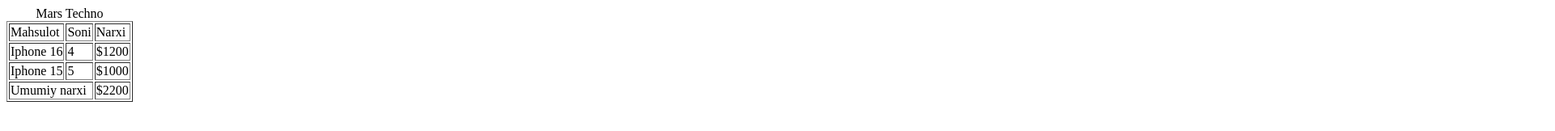
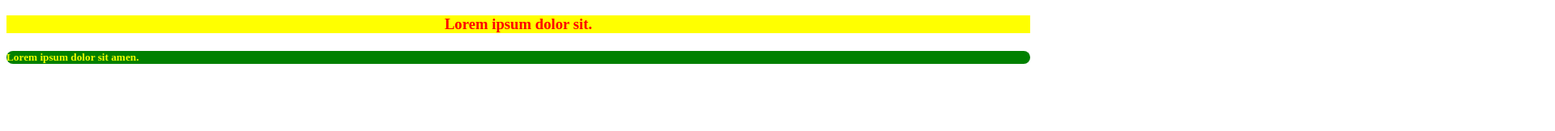
Before and after one commit to dildilnozova-arch/6, a plain HTML site: page index.html in a window 1280 px wide. Shown: the top 162 px of the page at 81% size, 1920 px wide, since content can reach past the window. Drawn offline with Linux system fonts and the light colour scheme.

Commit message:
Add files via upload

```diff
--- a/index.html
+++ b/index.html
@@ -1,39 +1,16 @@
+<!DOCTYPE html>
 <html lang="en">
+
 <head>
     <meta charset="UTF-8">
     <meta name="viewport" content="width=device-width, initial-scale=1.0">
-    <title>9-dars</title>
-    <link rel="stylesheet" href="style.css">
+    <title>Document</title>
 </head>
+
 <body>
-    <table border="1">
-        <caption>Mars Techno</caption>
-        <thead>
-            <tr>
-                <td>Mahsulot</td>
-                <td>Soni</td>
-                <td>Narxi</td>
-            </tr>
-        </thead>
-        <tbody>
-            <tr>
-                <td>Iphone 16</td>
-                <td>4</td>
-                <td>$1200</td>
-            </tr>
-            <tr>
-                <td>Iphone 15</td>
-                <td>5</td>
-                <td>$1000</td>
-            </tr>
+    <h3 style="color: red; text-align: center; background-color: yellow;">Lorem ipsum dolor sit.</h3>
+    <h5 style="color: rgb(238, 255, 0); text-align: left; background-color: green; border-radius: 250px;">Lorem ipsum dolor sit amen.</h5>
+    <p style="color: black; text-align: left; font-size:1600px;">Lorem, Ipsum</p>
+</body>
 
-        </tbody>
-        <tfoot>
-            <tr>
-                <td colspan="2">Umumiy narxi</td>
-                <td>$2200</td>
-            </tr>
-        </tfoot>
-    </table>
-</body>
 </html>
```
Also changed, not shown: findex.html (added, +22 -0 lines), 1 other file.
